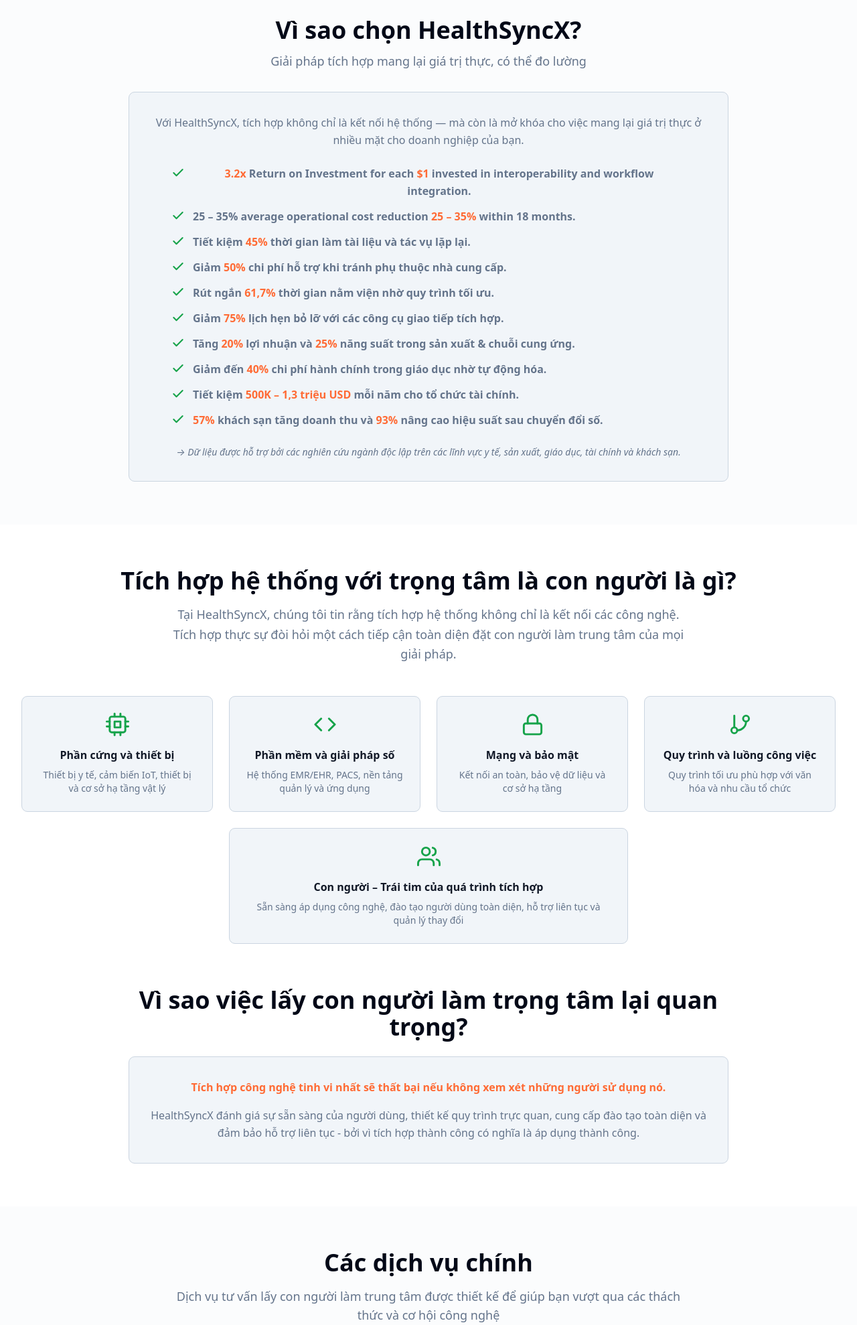
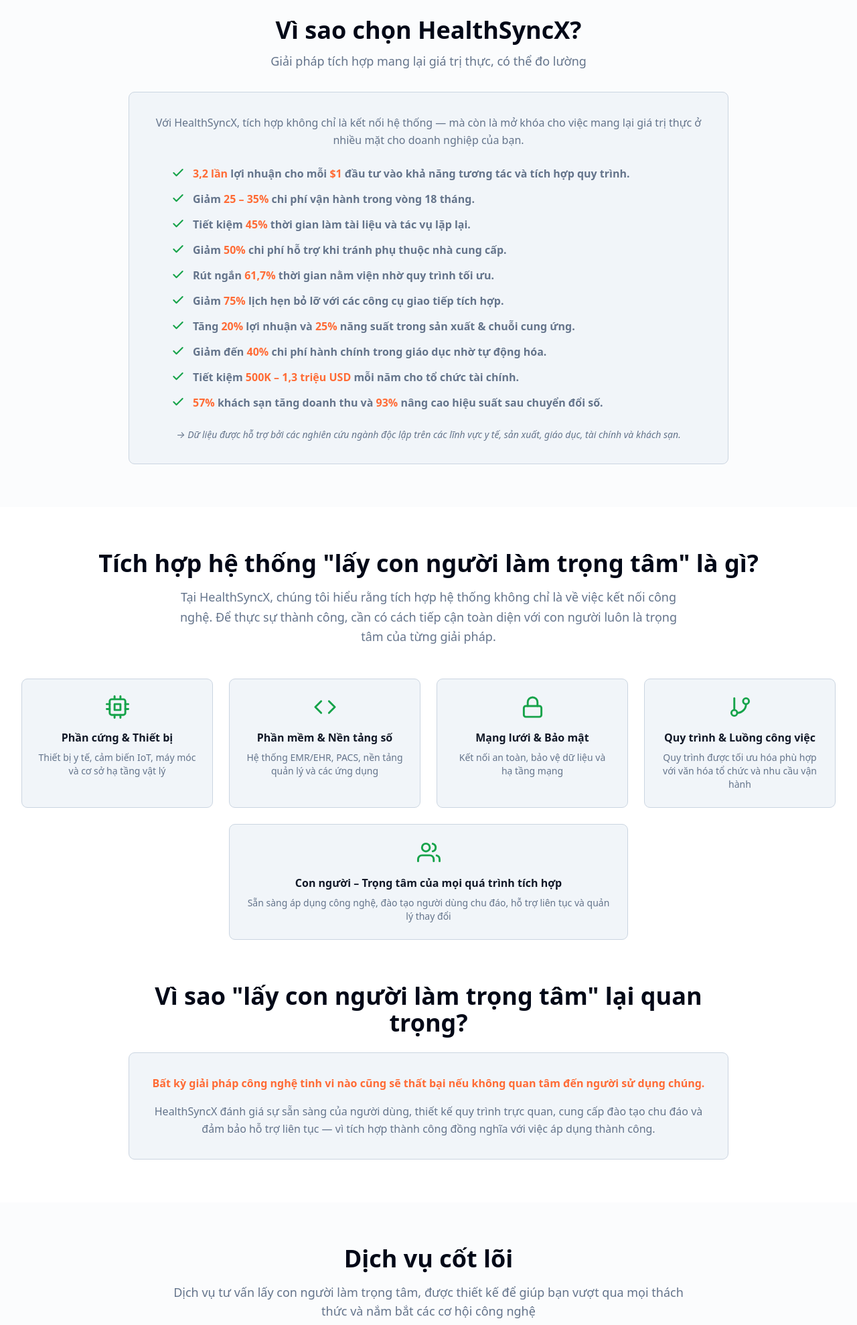
Before and after one commit to dangpleo-ctrl/HealthSyncXWebsiteStatic, a PHP site: page /vi/ in a window 1280 px wide. Shown: the part 2216-4194 px from the top of the page at 67% size. Run offline with PHP 8.4, Linux system fonts and the light colour scheme; style sheets or scripts are compiled from the project's sources.

Commit message:
Update Vietnamese text for website content and section titles
Translate and refine existing Vietnamese text in `vi/index.php` for improved clarity and accuracy, including key performance indicators and descriptive content.

Replit-Commit-Author: Agent
Replit-Commit-Session-Id: 647c59d6-9a03-4c72-a257-9992e92fe543
Replit-Commit-Checkpoint-Type: full_checkpoint
Replit-Commit-Event-Id: 9bbe5163-7972-4329-bd0c-032c01e25da2

```diff
--- a/vi/index.php
+++ b/vi/index.php
@@ -213,13 +213,13 @@ include '../includes/header-vi.php';
                     <div class="flex items-start gap-3">
                         <svg xmlns="http://www.w3.org/2000/svg" width="20" height="20" viewBox="0 0 24 24" fill="none" stroke="#16a34a" stroke-width="2.5" stroke-linecap="round" stroke-linejoin="round" class="flex-shrink-0 mt-0.5"><polyline points="20 6 9 17 4 12"></polyline></svg>
                         <p class="text-muted-foreground dark:text-gray-300 leading-relaxed">
-                            <strong><strong class="text-orange-600">3.2x</strong> Return on Investment for each <strong class="text-orange-600">$1</strong> invested in interoperability and workflow integration.</strong>
+                            <strong><strong class="text-orange-600">3,2 lần</strong> lợi nhuận cho mỗi <strong class="text-orange-600">$1</strong> đầu tư vào khả năng tương tác và tích hợp quy trình.</strong>
                         </p>
                     </div>
                     <div class="flex items-start gap-3">
                         <svg xmlns="http://www.w3.org/2000/svg" width="20" height="20" viewBox="0 0 24 24" fill="none" stroke="#16a34a" stroke-width="2.5" stroke-linecap="round" stroke-linejoin="round" class="flex-shrink-0 mt-0.5"><polyline points="20 6 9 17 4 12"></polyline></svg>
                         <p class="text-muted-foreground dark:text-gray-300 leading-relaxed">
-                            <strong>25 – 35% average operational cost reduction <strong class="text-orange-600">25 – 35%</strong> within 18 months.</strong>
+                            <strong>Giảm <strong class="text-orange-600">25 – 35%</strong> chi phí vận hành trong vòng 18 tháng.</strong>
                         </p>
                     </div>
                     <div class="flex items-start gap-3">
@@ -285,10 +285,10 @@ include '../includes/header-vi.php';
     <div class="max-w-7xl mx-auto px-4 sm:px-6 lg:px-8">
         <div class="text-center mb-12">
             <h2 class="text-3xl md:text-4xl font-bold text-foreground dark:text-white mb-4">
-                Tích hợp hệ thống với trọng tâm là con người là gì?
+                Tích hợp hệ thống "lấy con người làm trọng tâm" là gì?
             </h2>
             <p class="text-lg text-muted-foreground dark:text-gray-300 max-w-3xl mx-auto leading-relaxed">
-                Tại HealthSyncX, chúng tôi tin rằng tích hợp hệ thống không chỉ là kết nối các công nghệ. Tích hợp thực sự đòi hỏi một cách tiếp cận toàn diện đặt con người làm trung tâm của mọi giải pháp.
+                Tại HealthSyncX, chúng tôi hiểu rằng tích hợp hệ thống không chỉ là về việc kết nối công nghệ. Để thực sự thành công, cần có cách tiếp cận toàn diện với con người luôn là trọng tâm của từng giải pháp.
             </p>
         </div>
 
@@ -299,10 +299,10 @@ include '../includes/header-vi.php';
                     <svg xmlns="http://www.w3.org/2000/svg" width="35" height="35" viewBox="0 0 24 24" fill="none" stroke="#16a34a" stroke-width="2" stroke-linecap="round" stroke-linejoin="round" class="text-primary"><rect x="4" y="4" width="16" height="16" rx="2" ry="2"></rect><rect x="9" y="9" width="6" height="6"></rect><line x1="9" y1="1" x2="9" y2="4"></line><line x1="15" y1="1" x2="15" y2="4"></line><line x1="9" y1="20" x2="9" y2="23"></line><line x1="15" y1="20" x2="15" y2="23"></line><line x1="20" y1="9" x2="23" y2="9"></line><line x1="20" y1="14" x2="23" y2="14"></line><line x1="1" y1="9" x2="4" y2="9"></line><line x1="1" y1="14" x2="4" y2="14"></line></svg>
                 </div>
                 <h3 class="text-base font-semibold text-gray-900 dark:text-white mb-2 text-center">
-                    Phần cứng và thiết bị
+                    Phần cứng & Thiết bị
                 </h3>
                 <p class="text-sm text-muted-foreground dark:text-gray-300 text-center">
-                    Thiết bị y tế, cảm biến IoT, thiết bị và cơ sở hạ tầng vật lý
+                    Thiết bị y tế, cảm biến IoT, máy móc và cơ sở hạ tầng vật lý
                 </p>
             </div>
 
@@ -312,10 +312,10 @@ include '../includes/header-vi.php';
                     <svg xmlns="http://www.w3.org/2000/svg" width="35" height="35" viewBox="0 0 24 24" fill="none" stroke="#16a34a" stroke-width="2" stroke-linecap="round" stroke-linejoin="round" class="text-primary"><polyline points="16 18 22 12 16 6"></polyline><polyline points="8 6 2 12 8 18"></polyline></svg>
                 </div>
                 <h3 class="text-base font-semibold text-gray-900 dark:text-white mb-2 text-center">
-                    Phần mềm và giải pháp số
+                    Phần mềm & Nền tảng số
                 </h3>
                 <p class="text-sm text-muted-foreground dark:text-gray-300 text-center">
-                    Hệ thống EMR/EHR, PACS, nền tảng quản lý và ứng dụng
+                    Hệ thống EMR/EHR, PACS, nền tảng quản lý và các ứng dụng
                 </p>
             </div>
 
@@ -325,10 +325,10 @@ include '../includes/header-vi.php';
                     <svg xmlns="http://www.w3.org/2000/svg" width="35" height="35" viewBox="0 0 24 24" fill="none" stroke="#16a34a" stroke-width="2" stroke-linecap="round" stroke-linejoin="round" class="text-primary"><rect x="3" y="11" width="18" height="11" rx="2" ry="2"></rect><path d="M7 11V7a5 5 0 0 1 10 0v4"></path></svg>
                 </div>
                 <h3 class="text-base font-semibold text-gray-900 dark:text-white mb-2 text-center">
-                    Mạng và bảo mật
+                    Mạng lưới & Bảo mật
                 </h3>
                 <p class="text-sm text-muted-foreground dark:text-gray-300 text-center">
-                    Kết nối an toàn, bảo vệ dữ liệu và cơ sở hạ tầng
+                    Kết nối an toàn, bảo vệ dữ liệu và hạ tầng mạng
                 </p>
             </div>
 
@@ -338,10 +338,10 @@ include '../includes/header-vi.php';
                     <svg xmlns="http://www.w3.org/2000/svg" width="35" height="35" viewBox="0 0 24 24" fill="none" stroke="#16a34a" stroke-width="2" stroke-linecap="round" stroke-linejoin="round" class="text-primary"><line x1="6" y1="3" x2="6" y2="15"></line><circle cx="18" cy="6" r="3"></circle><circle cx="6" cy="18" r="3"></circle><path d="M18 9a9 9 0 0 1-9 9"></path></svg>
                 </div>
                 <h3 class="text-base font-semibold text-gray-900 dark:text-white mb-2 text-center">
-                    Quy trình và luồng công việc
+                    Quy trình & Luồng công việc
                 </h3>
                 <p class="text-sm text-muted-foreground dark:text-gray-300 text-center">
-                    Quy trình tối ưu phù hợp với văn hóa và nhu cầu tổ chức
+                    Quy trình được tối ưu hóa phù hợp với văn hóa tổ chức và nhu cầu vận hành
                 </p>
             </div>
 
@@ -351,24 +351,24 @@ include '../includes/header-vi.php';
                     <svg xmlns="http://www.w3.org/2000/svg" width="35" height="35" viewBox="0 0 24 24" fill="none" stroke="#16a34a" stroke-width="2" stroke-linecap="round" stroke-linejoin="round" class="text-white"><path d="M17 21v-2a4 4 0 0 0-4-4H5a4 4 0 0 0-4 4v2"></path><circle cx="9" cy="7" r="4"></circle><path d="M23 21v-2a4 4 0 0 0-3-3.87"></path><path d="M16 3.13a4 4 0 0 1 0 7.75"></path></svg>
                 </div>
                 <h3 class="text-base font-semibold text-gray-900 dark:text-white mb-2 text-center">
-                    Con người – Trái tim của quá trình tích hợp
+                    Con người – Trọng tâm của mọi quá trình tích hợp
                 </h3>
                 <p class="text-sm text-muted-foreground dark:text-gray-300 text-center">
-                    Sẵn sàng áp dụng công nghệ, đào tạo người dùng toàn diện, hỗ trợ liên tục và quản lý thay đổi
+                    Sẵn sàng áp dụng công nghệ, đào tạo người dùng chu đáo, hỗ trợ liên tục và quản lý thay đổi
                 </p>
             </div>
         </div>
 
         <div class="max-w-4xl mx-auto text-center pt-16">
             <h3 class="text-3xl md:text-4xl font-bold text-foreground dark:text-white mb-6">
-                Vì sao việc lấy con người làm trọng tâm lại quan trọng?
+                Vì sao "lấy con người làm trọng tâm" lại quan trọng?
             </h3>
             <div class="bg-slate-100 dark:bg-gray-900 border border-slate-300 dark:border-gray-700 rounded-lg p-8 hover:shadow-lg dark:hover:shadow-xl dark:hover:shadow-white/20 transition-shadow">
                 <p class="text-orange-600 font-bold leading-relaxed mb-4">
-                    Tích hợp công nghệ tinh vi nhất sẽ thất bại nếu không xem xét những người sử dụng nó.
+                    Bất kỳ giải pháp công nghệ tinh vi nào cũng sẽ thất bại nếu không quan tâm đến người sử dụng chúng.
                 </p>
                 <p class="text-muted-foreground dark:text-gray-300 leading-relaxed">
-                    HealthSyncX đánh giá sự sẵn sàng của người dùng, thiết kế quy trình trực quan, cung cấp đào tạo toàn diện và đảm bảo hỗ trợ liên tục - bởi vì tích hợp thành công có nghĩa là áp dụng thành công.
+                    HealthSyncX đánh giá sự sẵn sàng của người dùng, thiết kế quy trình trực quan, cung cấp đào tạo chu đáo và đảm bảo hỗ trợ liên tục — vì tích hợp thành công đồng nghĩa với việc áp dụng thành công.
                 </p>
             </div>
         </div>
@@ -380,10 +380,10 @@ include '../includes/header-vi.php';
     <div class="max-w-7xl mx-auto px-4 sm:px-6 lg:px-8">
         <div class="text-center mb-12">
             <h2 class="text-3xl md:text-4xl font-bold text-foreground dark:text-white mb-4">
-                Các dịch vụ chính
+                Dịch vụ cốt lõi
             </h2>
             <p class="text-lg text-muted-foreground dark:text-gray-300 max-w-3xl mx-auto">
-                Dịch vụ tư vấn lấy con người làm trung tâm được thiết kế để giúp bạn vượt qua các thách thức và cơ hội công nghệ
+                Dịch vụ tư vấn lấy con người làm trọng tâm, được thiết kế để giúp bạn vượt qua mọi thách thức và nắm bắt các cơ hội công nghệ
             </p>
         </div>
 
@@ -394,10 +394,10 @@ include '../includes/header-vi.php';
                     <svg xmlns="http://www.w3.org/2000/svg" width="35" height="35" viewBox="0 0 24 24" fill="none" stroke="#16a34a" stroke-width="2" stroke-linecap="round" stroke-linejoin="round" class="text-primary"><rect x="16" y="16" width="6" height="6" rx="1"></rect><rect x="2" y="16" width="6" height="6" rx="1"></rect><rect x="9" y="2" width="6" height="6" rx="1"></rect><path d="M5 16v-3a1 1 0 0 1 1-1h12a1 1 0 0 1 1 1v3"></path><path d="M12 12V8"></path></svg>
                 </div>
                 <h3 class="text-lg font-semibold text-foreground mb-3">
-                    Tích hợp hệ thống toàn diện
+                    Tích hợp Hệ thống Toàn diện
                 </h3>
                 <p class="text-sm text-muted-foreground dark:text-gray-300 mb-4 leading-relaxed">
-                    Lập kế hoạch tích hợp toàn diện bao gồm phần cứng, phần mềm, mạng, quy trình VÀ con người - đảm bảo thành công áp dụng thông qua đào tạo và hỗ trợ.
+                    Kế hoạch tích hợp toàn diện bao gồm phần cứng, phần mềm, mạng, quy trình VÀ con người — đảm bảo thành công trong việc áp dụng nhờ đào tạo và hỗ trợ chu đáo.
                 </p>
                 <a href="/vi/services.php" class="text-sm font-medium text-slate-600 hover:text-slate-800 dark:text-slate-400 dark:hover:text-slate-200 hover:underline inline-flex items-center gap-1 no-underline">
                     Tìm hiểu thêm →
@@ -410,10 +410,10 @@ include '../includes/header-vi.php';
                     <svg xmlns="http://www.w3.org/2000/svg" width="35" height="35" viewBox="0 0 24 24" fill="none" stroke="#16a34a" stroke-width="2" stroke-linecap="round" stroke-linejoin="round" class="text-primary"><rect x="8" y="8" width="12" height="12" rx="2"></rect><path d="M4 8V4a2 2 0 0 1 2-2h4"></path><path d="M4 16H2v4a2 2 0 0 0 2 2h4"></path></svg>
                 </div>
                 <h3 class="text-lg font-semibold text-foreground mb-3">
-                    Tối ưu hóa quy trình
+                    Tối ưu hóa Quy trình Làm việc
                 </h3>
                 <p class="text-sm text-muted-foreground dark:text-gray-300 mb-4 leading-relaxed">
-                    Phân tích và thiết kế lại quy trình tôn trọng văn hóa tổ chức đồng thời cải thiện hiệu quả. Chúng tôi tối ưu hóa cho cả công nghệ và con người.
+                    Phân tích và tái thiết kế quy trình với sự tôn trọng văn hóa tổ chức, đồng thời nâng cao hiệu quả. Chúng tôi tối ưu hóa cho cả công nghệ và con người.
                 </p>
                 <a href="/vi/services.php" class="text-sm font-medium text-slate-600 hover:text-slate-800 dark:text-slate-400 dark:hover:text-slate-200 hover:underline inline-flex items-center gap-1 no-underline">
                     Tìm hiểu thêm →
@@ -426,10 +426,10 @@ include '../includes/header-vi.php';
                     <svg xmlns="http://www.w3.org/2000/svg" width="35" height="35" viewBox="0 0 24 24" fill="none" stroke="#16a34a" stroke-width="2" stroke-linecap="round" stroke-linejoin="round" class="text-primary"><path d="M22 10v6M2 10l10-5 10 5-10 5z"></path><path d="M6 12v5c3 3 9 3 12 0v-5"></path></svg>
                 </div>
                 <h3 class="text-lg font-semibold text-foreground mb-3">
-                    Đào tạo và phát triển năng lực
+                    Đào tạo & Xây dựng Năng lực
                 </h3>
                 <p class="text-sm text-muted-foreground dark:text-gray-300 mb-4 leading-relaxed">
-                    Đào tạo người dùng toàn diện, hỗ trợ áp dụng và phát triển năng lực để đảm bảo đội ngũ của bạn có thể sử dụng và bảo trì hệ thống tích hợp hiệu quả.
+                    Đào tạo người dùng toàn diện, hỗ trợ áp dụng và xây dựng năng lực để đảm bảo đội ngũ của bạn có thể vận hành và bảo trì các hệ thống tích hợp một cách hiệu quả.
                 </p>
                 <a href="/vi/services.php" class="text-sm font-medium text-slate-600 hover:text-slate-800 dark:text-slate-400 dark:hover:text-slate-200 hover:underline inline-flex items-center gap-1 no-underline">
                     Tìm hiểu thêm →
@@ -442,10 +442,10 @@ include '../includes/header-vi.php';
                     <svg xmlns="http://www.w3.org/2000/svg" width="35" height="35" viewBox="0 0 24 24" fill="none" stroke="#16a34a" stroke-width="2" stroke-linecap="round" stroke-linejoin="round" class="text-primary"><path d="M15 14c.2-1 .7-1.7 1.5-2.5 1-.9 1.5-2.2 1.5-3.5A6 6 0 0 0 6 8c0 1 .2 2.2 1.5 3.5.7.7 1.3 1.5 1.5 2.5"></path><path d="M9 18h6"></path><path d="M10 22h4"></path></svg>
                 </div>
                 <h3 class="text-lg font-semibold text-foreground mb-3">
-                    Phát triển sản phẩm
+                    Phát triển Sản phẩm
                 </h3>
                 <p class="text-sm text-muted-foreground dark:text-gray-300 mb-4 leading-relaxed">
-                    Hợp tác với các nhà đổi mới y tế để biến ý tưởng thành giải pháp sẵn sàng ra thị trường thông qua hỗ trợ phát triển sản phẩm toàn diện, từ xác thực ý tưởng đến gia nhập thị trường.
+                    Hợp tác với các nhà đổi mới trong lĩnh vực y tế để biến ý tưởng thành giải pháp sẵn sàng đưa ra thị trường, thông qua hỗ trợ phát triển sản phẩm toàn diện từ khâu kiểm chứng ý tưởng đến triển khai thực tế.
                 </p>
                 <a href="/vi/services.php" class="text-sm font-medium text-slate-600 hover:text-slate-800 dark:text-slate-400 dark:hover:text-slate-200 hover:underline inline-flex items-center gap-1 no-underline">
                     Tìm hiểu thêm →
@@ -462,13 +462,13 @@ include '../includes/header-vi.php';
             <div class="grid grid-cols-1 lg:grid-cols-2 gap-12 items-center">
                 <div>
                     <span class="inline-block px-3 py-1 bg-slate-600 dark:bg-slate-800 text-white dark:text-slate-100 rounded-full text-sm font-medium mb-4">
-                        Ưu tiên cho lĩnh vực y tế
+                        Chuyên sâu ngành Y tế
                     </span>
                     <h2 class="text-3xl md:text-4xl font-bold text-gray-900 dark:text-white mb-6">
-                        Chuyên môn tư vấn trong ngành y tế
+                        Chuyên gia Tư vấn Ngành Y tế
                     </h2>
                     <p class="text-lg text-muted-foreground dark:text-gray-300 mb-8 leading-relaxed">
-                        Với nền tảng về hình ảnh y khoa và công nghệ y tế, chúng tôi mang đến kiến thức chuyên môn cho các thách thức tích hợp. Tư vấn lấy con người làm trung tâm của chúng tôi giúp bạn vượt qua sự phức tạp của kết nối thiết bị y tế, quản lý dữ liệu bệnh nhân và tuân thủ quy định đồng thời đảm bảo nhân viên lâm sàng được chuẩn bị và hỗ trợ.
+                        Với nền tảng về hình ảnh y khoa và công nghệ y tế, chúng tôi hiểu sâu về những thách thức trong tích hợp hệ thống. Phương pháp tư vấn lấy con người làm trọng tâm giúp bạn vượt qua những phức tạp trong việc kết nối thiết bị y tế, quản lý dữ liệu bệnh nhân và đảm bảo tuân thủ, đồng thời đảm bảo đội ngũ lâm sàng được chuẩn bị chu đáo và nhận hỗ trợ tốt nhất.
                     </p>
 
                     <div class="space-y-6">
@@ -478,10 +478,10 @@ include '../includes/header-vi.php';
                             </div>
                             <div>
                                 <h4 class="font-semibold text-gray-900 dark:text-white mb-1">
-                                    Nâng cao chất lượng chăm sóc bệnh nhân
+                                    Nâng cao Chất lượng Chăm sóc Bệnh nhân
                                 </h4>
                                 <p class="text-sm text-muted-foreground dark:text-gray-300">
-                                    Hợp lý hóa hoạt động và cải thiện hiệu quả đồng thời đảm bảo nhân viên lâm sàng có thể tập trung vào chăm sóc bệnh nhân, không phải vật lộn với công nghệ.
+                                    Tối ưu hóa vận hành và cải thiện hiệu quả để nhân viên lâm sàng có thể tập trung vào việc chăm sóc bệnh nhân thay vì phải vật lộn với công nghệ.
                                 </p>
                             </div>
                         </div>
@@ -492,10 +492,10 @@ include '../includes/header-vi.php';
                             </div>
                             <div>
                                 <h4 class="font-semibold text-gray-900 dark:text-white mb-1">
-                                    Bảo mật và tuân thủ quy định
+                                    Bảo mật & Tuân thủ Quy định
                                 </h4>
                                 <p class="text-sm text-muted-foreground dark:text-gray-300">
-                                    Đảm bảo bảo mật mạnh mẽ và tuân thủ các luật, quy định và tiêu chuẩn ngành địa phương và quốc tế.
+                                    Đảm bảo bảo mật vững chắc và tuân thủ các quy định, luật lệ, và tiêu chuẩn ngành, cả địa phương lẫn quốc tế.
                                 </p>
                             </div>
                         </div>
@@ -509,7 +509,7 @@ include '../includes/header-vi.php';
                                     Chuyển đổi số
                                 </h4>
                                 <p class="text-sm text-muted-foreground dark:text-gray-300">
-                                    Tăng tốc chuyển đổi số với triển khai lấy người dùng làm trung tâm đảm bảo việc áp dụng và sự hài lòng của nhân viên lâm sàng.
+                                    Đẩy nhanh quá trình chuyển đổi số với phương pháp triển khai lấy người dùng làm trung tâm, giúp đội ngũ y tế dễ dàng tiếp nhận và hài lòng khi sử dụng.
                                 </p>
                             </div>
                         </div>
```
